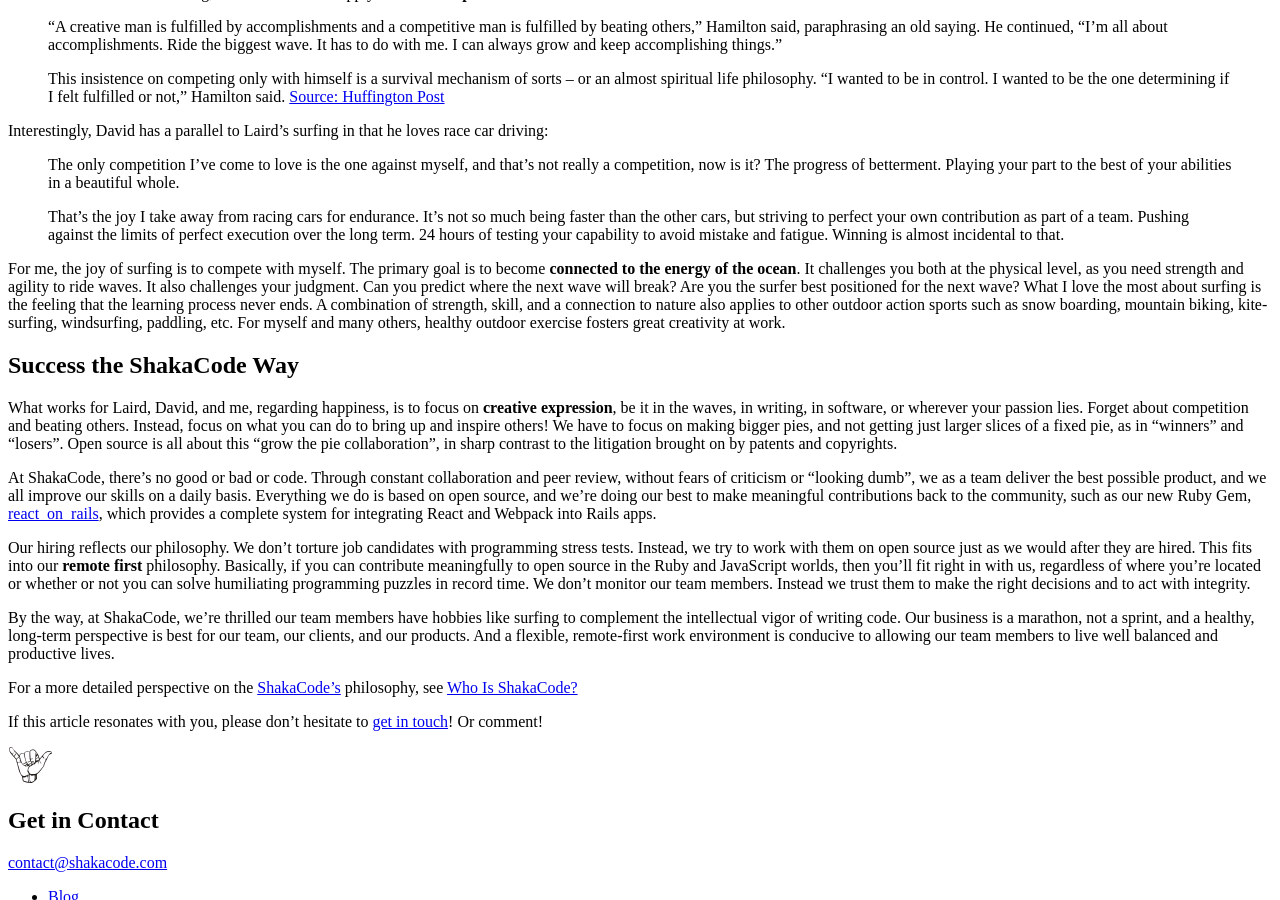
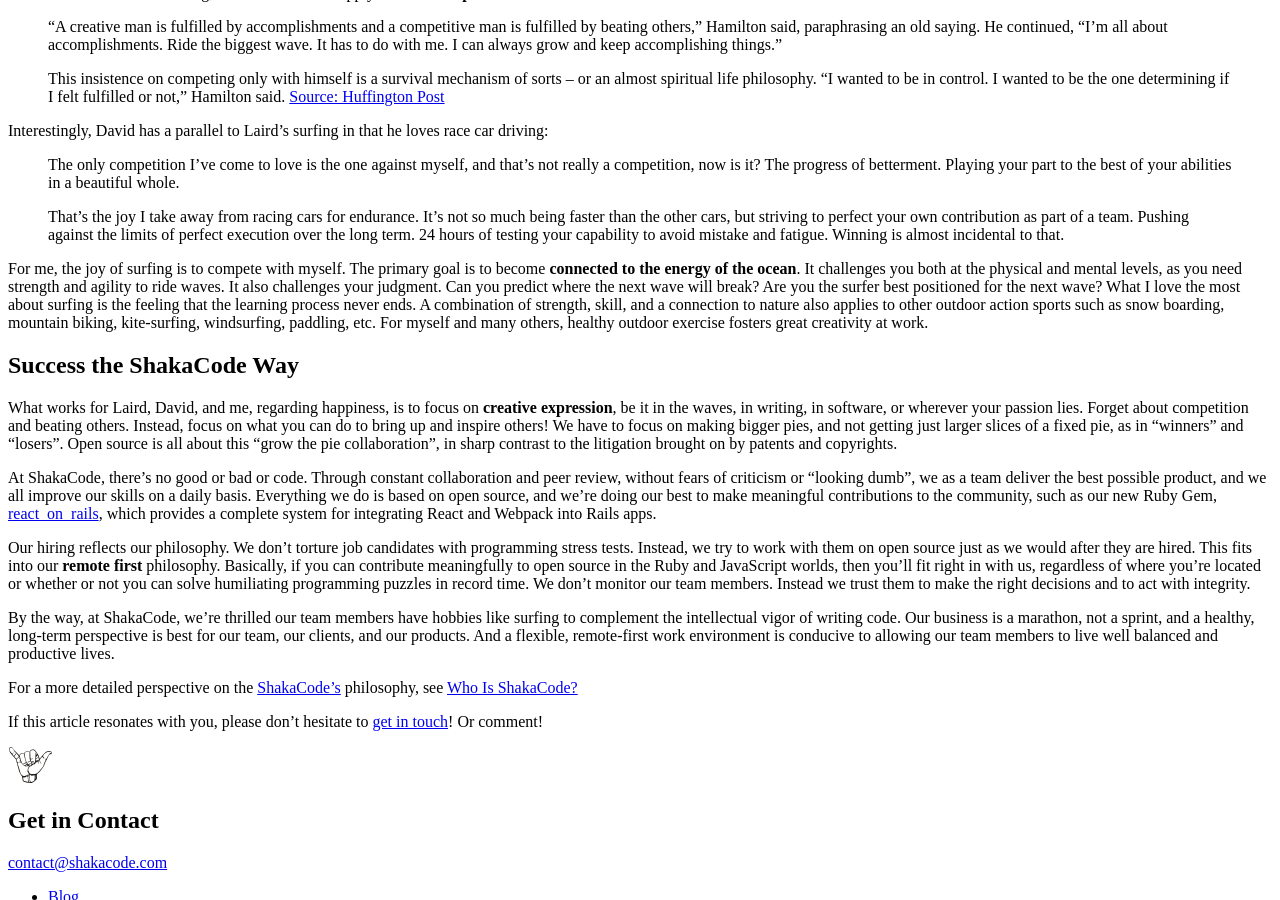
Before and after one commit to shakacode/shakacode-website, a Jekyll site: the page built from _posts/2015-11-26-success-the-shakacode-way.md, in a window 1280 px wide and 900 px high, scrolled down 4041 px. Built offline with Jekyll 4.4.1, drawn with Linux system fonts in a browser that asks for light colours; nearby versions of some CDN libraries; a script that is not in the unit is left out.

Commit message:
Updates per Rob's feedback

```diff
--- a/_posts/2015-11-26-success-the-shakacode-way.md
+++ b/_posts/2015-11-26-success-the-shakacode-way.md
@@ -187,9 +187,9 @@
 > execution over the long term. 24 hours of testing your capability to avoid
 > mistake and fatigue. Winning is almost incidental to that.
 
-For me, the joy of surfing is to compete with myself. The primary
-goal is to become **connected to the energy of the ocean**. It challenges you
-both at the physical level, as you need strength and agility to ride waves. It
+For me, the joy of surfing is to compete with myself. The primary goal is to
+become **connected to the energy of the ocean**. It challenges you both at the
+physical and mental levels, as you need strength and agility to ride waves. It
 also challenges your judgment. Can you predict where the next wave will break?
 Are you the surfer best positioned for the next wave? What I love the most about
 surfing is the feeling that the learning process never ends. A combination of
@@ -212,7 +212,7 @@
 peer review, without fears of criticism or "looking dumb", we as a team deliver
 the best possible product, and we all improve our skills on a daily basis.
 Everything we do is based on open source, and we're doing our best to make
-meaningful contributions back to the community, such as our new Ruby Gem,
+meaningful contributions to the community, such as our new Ruby Gem,
 [react_on_rails](https://github.com/shakacode/react_on_rails), which provides a
 complete system for integrating React and Webpack into Rails apps.
 
```
